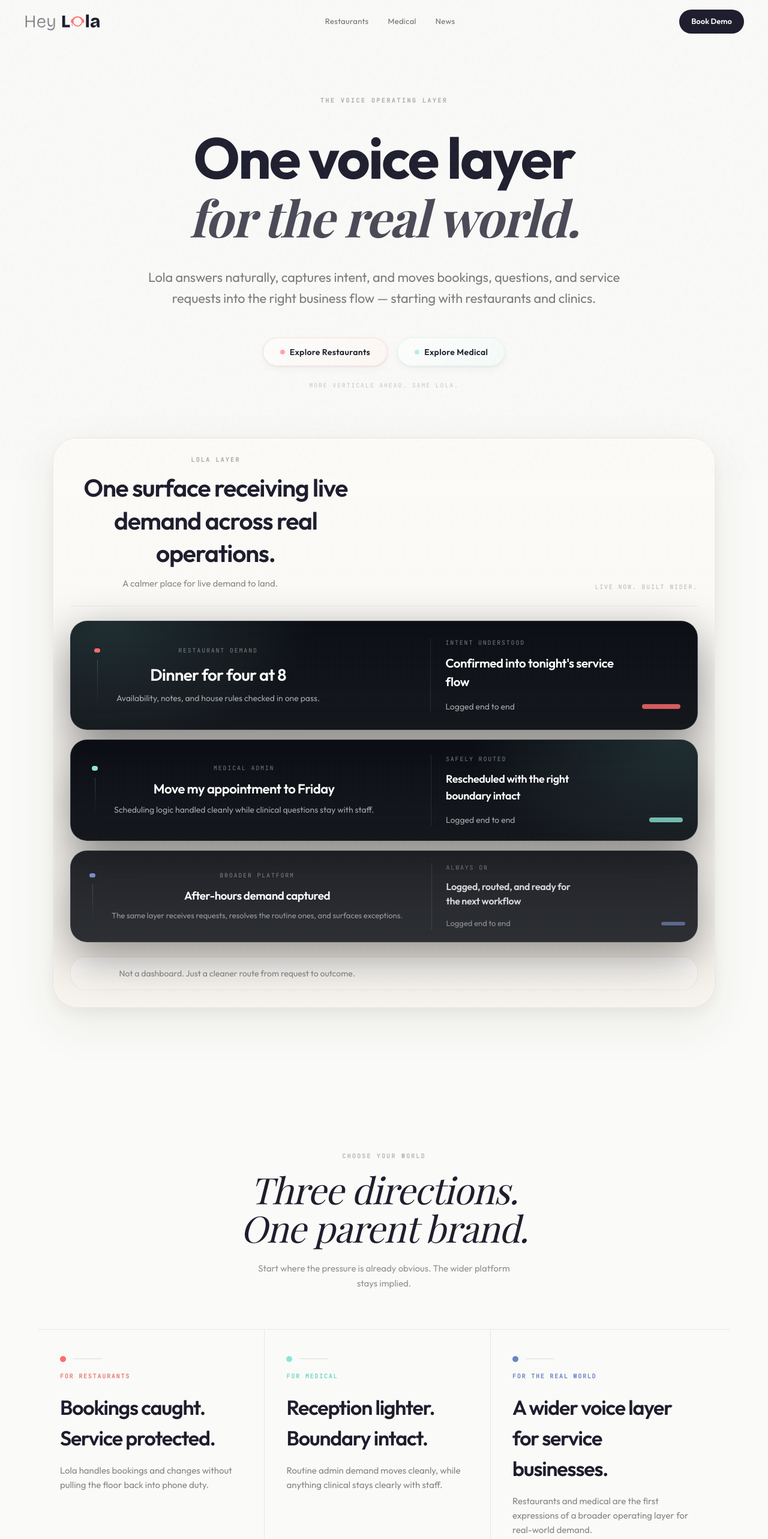
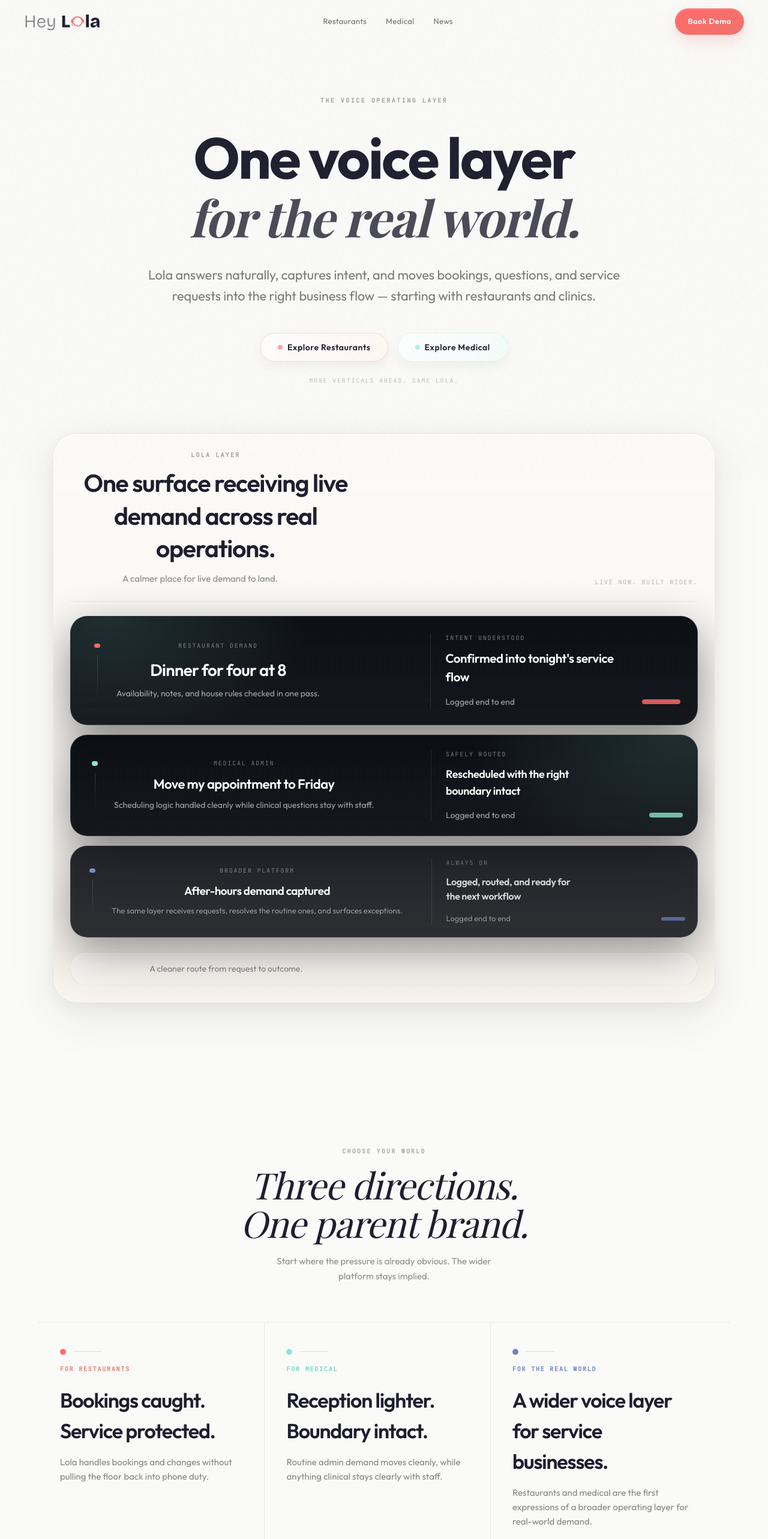
Before and after one commit to iainmacr77/r3worked-website, a Next.js app: page / in a window 1280 px wide. Shown: the top 2566 px of the page at 60% size. Built offline with nearby package versions, Linux system fonts and the light colour scheme.

Commit message:
starting to move in the right direction

```diff
--- a/src/components/homepage/ChooseYourWorld.tsx
+++ b/src/components/homepage/ChooseYourWorld.tsx
@@ -40,13 +40,13 @@ export function ChooseYourWorld() {
     <section className="w-full bg-[#FAFAF8] px-6 py-24 md:px-16 md:py-32">
       <div className="mx-auto w-full max-w-7xl">
         <div className="mx-auto mb-16 max-w-3xl text-center">
-          <p className="font-jetbrains text-[10px] font-semibold uppercase tracking-[0.22em] text-charcoal/35">
+          <p className="font-jetbrains text-[10px] font-semibold uppercase tracking-[0.22em] text-charcoal/42">
             Choose Your World
           </p>
           <h2 className="type-h2-serif mt-4 text-ink">
             Three directions. One parent brand.
           </h2>
-          <p className="mx-auto mt-6 max-w-[44ch] text-sm leading-relaxed text-charcoal/54 md:text-[15px]">
+          <p className="mx-auto mt-5 max-w-[40ch] text-sm leading-relaxed text-charcoal/56 md:text-[15px]">
             Start where the pressure is already obvious. The wider platform stays
             implied.
           </p>
@@ -54,14 +54,17 @@ export function ChooseYourWorld() {
 
         <div className="border-y border-black/8 lg:grid lg:grid-cols-[1fr_1fr_1.06fr]">
           {SECTIONS.map((section) => {
+            const isInteractive = Boolean(section.href);
             const content = (
               <article
-                className={`group flex h-full flex-col bg-transparent px-0 py-9 md:py-11 lg:px-9 ${section.href ? "transition-opacity duration-300 hover:opacity-88" : ""}`}
+                className={`group relative flex h-full flex-col px-0 py-9 transition-colors duration-300 md:py-11 lg:px-9 ${
+                  isInteractive ? "bg-transparent hover:bg-[#F7F5F0]" : "bg-transparent"
+                }`}
               >
                 <div className="flex h-full flex-col">
                   <div className="flex items-center gap-3">
                     <span className={`h-2.5 w-2.5 rounded-full ${section.accentDot}`} />
-                    <span className="h-px w-12 bg-black/12" />
+                    <span className="h-px w-12 bg-black/12 transition-colors duration-300 group-hover:bg-black/18" />
                   </div>
                   <p className={`font-jetbrains text-[10px] font-semibold uppercase tracking-[0.18em] ${section.accentText}`}>
                     <span className="sr-only">{section.name}</span>
@@ -70,15 +73,15 @@ export function ChooseYourWorld() {
                   <h3 className="mt-5 max-w-[13ch] text-[1.95rem] font-semibold tracking-[-0.035em] text-ink md:text-[2.12rem]">
                     {section.title}
                   </h3>
-                  <p className="mt-4 max-w-[31ch] text-sm leading-relaxed text-charcoal/60 md:text-[15px]">
+                  <p className="mt-3.5 max-w-[31ch] text-sm leading-relaxed text-charcoal/60 md:text-[15px]">
                     {section.description}
                   </p>
 
                   <div className="mt-auto pt-12">
-                    <div className="h-px bg-[linear-gradient(90deg,rgba(30,30,46,0.14),rgba(30,30,46,0.03))]" />
+                    <div className="h-px bg-[linear-gradient(90deg,rgba(30,30,46,0.14),rgba(30,30,46,0.03))] transition-opacity duration-300 group-hover:opacity-100 opacity-80" />
                   </div>
 
-                  {section.href ? (
+                  {isInteractive ? (
                     <div className="mt-5 inline-flex items-center gap-2 text-sm font-semibold text-ink">
                       <span>{section.ctaLabel}</span>
                       <ArrowRight className="h-4 w-4 transition-transform duration-300 group-hover:translate-x-0.5" />
--- a/src/components/homepage/HomepageHero.tsx
+++ b/src/components/homepage/HomepageHero.tsx
@@ -47,7 +47,7 @@ function LolaLayerStage() {
         <div className="relative z-10 flex flex-col gap-6">
           <div className="flex flex-col gap-4 border-b border-black/6 pb-6 md:flex-row md:items-end md:justify-between">
             <div className="max-w-3xl">
-              <p className="font-jetbrains text-[10px] font-semibold uppercase tracking-[0.22em] text-charcoal/42">
+              <p className="font-jetbrains text-[10px] font-semibold uppercase tracking-[0.22em] text-charcoal/48">
                 Lola Layer
               </p>
               <h2 className="mt-3 max-w-[18ch] text-2xl font-semibold tracking-[-0.03em] text-ink md:text-[2.55rem]">
@@ -66,18 +66,13 @@ function LolaLayerStage() {
           <div className="grid gap-4">
             {HERO_LANES.map((lane, index) => {
               const isPrimary = index === 0;
-              const isSecondary = index === 1;
               const isTertiary = index === 2;
 
               return (
                 <div
                   key={lane.id}
                   className={`grid gap-4 overflow-hidden rounded-[1.75rem] border border-white/12 p-5 text-white shadow-[0_26px_74px_rgba(0,0,0,0.45)] backdrop-blur-md md:grid-cols-[minmax(0,1.2fr)_minmax(0,0.9fr)] md:items-center ${lane.surfaceClass} ${
-                  isPrimary
-                    ? "md:p-7"
-                    : isSecondary
-                    ? "md:p-6"
-                    : "opacity-[0.9] md:p-5"
+                    isPrimary ? "md:p-7" : isTertiary ? "opacity-[0.9] md:p-5" : "md:p-6"
                   }`}
                 >
                   <div className="flex min-w-0 gap-4">
@@ -87,7 +82,7 @@ function LolaLayerStage() {
                       />
                       <span className="h-full w-px bg-[linear-gradient(180deg,rgba(255,255,255,0.18),rgba(255,255,255,0))]" />
                     </div>
-                  <div className="min-w-0 relative z-10">
+                    <div className="relative z-10 min-w-0">
                       <p className="font-jetbrains text-[10px] uppercase tracking-[0.18em] text-white/42">
                         {lane.label}
                       </p>
@@ -104,7 +99,9 @@ function LolaLayerStage() {
                       </p>
                       <p
                         className={`mt-2 leading-relaxed ${
-                        isTertiary ? "text-[13px] text-white/52" : "text-sm text-white/62"
+                          isTertiary
+                            ? "text-[13px] text-white/52"
+                            : "text-sm text-white/62"
                         }`}
                       >
                         {lane.context}
@@ -134,7 +131,9 @@ function LolaLayerStage() {
                     <div className="mt-4 flex items-center justify-between gap-3">
                       <span
                         className={`${
-                        isTertiary ? "text-[13px] text-white/48" : "text-sm text-white/62"
+                          isTertiary
+                            ? "text-[13px] text-white/48"
+                            : "text-sm text-white/62"
                         }`}
                       >
                         Logged end to end
@@ -156,8 +155,8 @@ function LolaLayerStage() {
           </div>
 
           <div className="rounded-[1.6rem] border border-black/6 bg-[linear-gradient(180deg,rgba(255,255,255,0.74),rgba(248,244,238,0.92))] px-4 py-4 md:px-5">
-            <p className="max-w-[56ch] text-sm leading-relaxed text-charcoal/56">
-              Not a dashboard. Just a cleaner route from request to outcome.
+            <p className="max-w-[52ch] text-sm leading-relaxed text-charcoal/58">
+              A cleaner route from request to outcome.
             </p>
           </div>
         </div>
@@ -176,7 +175,7 @@ export function HomepageHero() {
       {/* Content */}
       <div className="relative z-10 mx-auto flex w-[95%] max-w-6xl flex-col items-center px-6 pt-32 pb-20 text-center md:pt-40 md:pb-28">
         {/* Eyebrow */}
-        <p className="font-jetbrains text-[10px] font-semibold uppercase tracking-[0.25em] text-charcoal/40">
+        <p className="font-jetbrains text-[10px] font-semibold uppercase tracking-[0.25em] text-charcoal/46">
           The Voice Operating Layer
         </p>
 
@@ -191,26 +190,26 @@ export function HomepageHero() {
         </h1>
 
         {/* Subcopy */}
-        <p className="type-lead mx-auto mt-8 max-w-[50ch] text-charcoal/65 md:mt-10">
+        <p className="type-lead mx-auto mt-8 max-w-[48ch] text-charcoal/66 md:mt-9">
           Lola answers naturally, captures intent, and moves bookings, questions, and service requests into the right business flow — starting with restaurants and clinics.
         </p>
 
         {/* CTAs */}
-        <div className="mt-10 flex flex-wrap items-center justify-center gap-4 md:mt-12">
+        <div className="mt-10 flex flex-wrap items-center justify-center gap-4 md:mt-11">
           <Link
             href="/restaurants"
-            className="shell-glass-btn shell-glass-btn--coral group inline-flex min-h-12 items-center justify-center gap-2 rounded-full px-7 py-3 text-sm font-semibold tracking-wide text-ink"
+            className="group inline-flex min-h-12 items-center justify-center gap-2 rounded-full border border-[#E77F74]/26 bg-[linear-gradient(135deg,rgba(255,255,255,0.84)_0%,rgba(255,245,240,0.72)_100%)] px-7 py-3 text-sm font-semibold tracking-[0.04em] text-ink shadow-[inset_0_1px_0_rgba(255,255,255,0.72),0_8px_18px_rgba(45,34,17,0.05)] transition-[transform,box-shadow,border-color,background-color] duration-300 hover:-translate-y-0.5 hover:border-[#E77F74]/34 hover:shadow-[inset_0_1px_0_rgba(255,255,255,0.76),0_12px_24px_rgba(45,34,17,0.07)] active:translate-y-0 active:scale-[0.98]"
           >
             <span className="h-2 w-2 rounded-full bg-coral/60 transition-colors group-hover:bg-coral" />
             Explore Restaurants
           </Link>
           <Link
             href="/medical"
-            className="shell-glass-btn shell-glass-btn--mint group inline-flex min-h-12 items-center justify-center gap-2 rounded-full px-7 py-3 text-sm font-semibold tracking-wide text-ink"
+            className="group inline-flex min-h-12 items-center justify-center gap-2 rounded-full border px-7 py-3 text-sm font-semibold tracking-[0.04em] text-ink shadow-[inset_0_1px_0_rgba(255,255,255,0.72),0_8px_18px_rgba(45,34,17,0.05)] transition-[transform,box-shadow,border-color,background-color] duration-300 hover:-translate-y-0.5 hover:shadow-[inset_0_1px_0_rgba(255,255,255,0.76),0_12px_24px_rgba(45,34,17,0.07)] active:translate-y-0 active:scale-[0.98]"
             style={{
               borderColor: "rgba(141, 229, 213, 0.24)",
               background:
-                "linear-gradient(135deg, rgba(255,255,255,0.70) 0%, rgba(240,252,249,0.56) 100%)",
+                "linear-gradient(135deg, rgba(255,255,255,0.84) 0%, rgba(240,252,249,0.72) 100%)",
             }}
           >
             <span
@@ -222,7 +221,7 @@ export function HomepageHero() {
         </div>
 
         {/* Tertiary */}
-        <p className="mt-6 font-jetbrains text-[10px] uppercase tracking-[0.18em] text-charcoal/25">
+        <p className="mt-6 font-jetbrains text-[10px] uppercase tracking-[0.18em] text-charcoal/30">
           More verticals ahead. Same Lola.
         </p>
 
--- a/src/components/homepage/HomepageNavbar.tsx
+++ b/src/components/homepage/HomepageNavbar.tsx
@@ -10,22 +10,88 @@ type NavMode = "top" | "scrolled";
 
 export function HomepageNavbar() {
   const [navMode, setNavMode] = useState<NavMode>("top");
+  const [isVisible, setIsVisible] = useState(true);
   const [menuOpen, setMenuOpen] = useState(false);
   const latestModeRef = useRef<NavMode>("top");
+  const latestVisibleRef = useRef(true);
+  const lastScrollYRef = useRef(0);
+  const scrollAccumulatorRef = useRef(0);
+  const rafRef = useRef<number | null>(null);
 
   useEffect(() => {
+    const syncVisibility = (nextVisible: boolean) => {
+      if (latestVisibleRef.current !== nextVisible) {
+        latestVisibleRef.current = nextVisible;
+        setIsVisible(nextVisible);
+      }
+    };
+
     const update = () => {
       const y = window.scrollY;
-      const target: NavMode = y > 48 ? "scrolled" : "top";
+      const target: NavMode = y > 40 ? "scrolled" : "top";
+
       if (latestModeRef.current !== target) {
         latestModeRef.current = target;
         setNavMode(target);
       }
+
+      if (menuOpen) {
+        lastScrollYRef.current = y;
+        scrollAccumulatorRef.current = 0;
+        syncVisibility(true);
+        return;
+      }
+
+      if (y <= 24) {
+        lastScrollYRef.current = y;
+        scrollAccumulatorRef.current = 0;
+        syncVisibility(true);
+        return;
+      }
+
+      const delta = y - lastScrollYRef.current;
+      lastScrollYRef.current = y;
+
+      if (Math.abs(delta) < 2) {
+        return;
+      }
+
+      const accumulator = scrollAccumulatorRef.current;
+      const nextAccumulator =
+        accumulator === 0 || Math.sign(accumulator) === Math.sign(delta)
+          ? accumulator + delta
+          : delta;
+
+      scrollAccumulatorRef.current = nextAccumulator;
+
+      if (nextAccumulator > 18 && y > 120) {
+        scrollAccumulatorRef.current = 0;
+        syncVisibility(false);
+      } else if (nextAccumulator < -18) {
+        scrollAccumulatorRef.current = 0;
+        syncVisibility(true);
+      }
     };
+
+    const onScroll = () => {
+      if (rafRef.current !== null) return;
+
+      rafRef.current = window.requestAnimationFrame(() => {
+        rafRef.current = null;
+        update();
+      });
+    };
+
     update();
-    window.addEventListener("scroll", update, { passive: true });
-    return () => window.removeEventListener("scroll", update);
-  }, []);
+    window.addEventListener("scroll", onScroll, { passive: true });
+
+    return () => {
+      window.removeEventListener("scroll", onScroll);
+      if (rafRef.current !== null) {
+        window.cancelAnimationFrame(rafRef.current);
+      }
+    };
+  }, [menuOpen]);
 
   const links = [
     { href: "/restaurants", label: "Restaurants" },
@@ -33,10 +99,20 @@ export function HomepageNavbar() {
     { href: "/news", label: "News" },
   ];
 
+  const handleMenuToggle = () => {
+    if (!menuOpen && !latestVisibleRef.current) {
+      latestVisibleRef.current = true;
+      setIsVisible(true);
+    }
+
+    setMenuOpen((prev) => !prev);
+  };
+
   return (
     <header
       className={cn(
-        "fixed inset-x-0 top-0 z-50 transition-all duration-300",
+        "fixed inset-x-0 top-0 z-50 transition-[transform,background-color,box-shadow,border-color] duration-500 ease-[cubic-bezier(0.22,1,0.36,1)]",
+        isVisible || menuOpen ? "translate-y-0" : "-translate-y-[105%]",
         navMode === "scrolled"
           ? "shell-glass-nav"
           : "bg-transparent"
@@ -74,9 +150,10 @@ export function HomepageNavbar() {
         <div className="hidden md:flex items-center gap-3">
           <Link
             href="/book"
-            className="rounded-full bg-ink px-5 py-2.5 text-[13px] font-semibold text-[#FAFAF8] transition-all duration-200 hover:bg-ink/85 active:scale-[0.97]"
+            className="group relative inline-flex min-h-11 items-center justify-center overflow-hidden rounded-full border border-coral/55 bg-[linear-gradient(135deg,#FF6B6B_0%,#F0716B_100%)] px-5 py-2.5 text-[13px] font-semibold tracking-[0.04em] text-white shadow-[inset_0_1px_0_rgba(255,255,255,0.2),0_10px_22px_rgba(231,127,116,0.22)] transition-[transform,box-shadow,border-color,background-color] duration-300 hover:-translate-y-0.5 hover:border-coral/70 hover:shadow-[inset_0_1px_0_rgba(255,255,255,0.26),0_14px_28px_rgba(231,127,116,0.28)] active:translate-y-0 active:scale-[0.98]"
           >
-            Book Demo
+            <span className="pointer-events-none absolute inset-0 bg-[linear-gradient(105deg,rgba(255,255,255,0)_28%,rgba(255,255,255,0.28)_50%,rgba(255,255,255,0)_72%)] translate-x-[-120%] transition-transform duration-700 ease-[cubic-bezier(0.22,1,0.36,1)] group-hover:translate-x-[120%]" />
+            <span className="relative z-10">Book Demo</span>
           </Link>
         </div>
 
@@ -84,7 +161,7 @@ export function HomepageNavbar() {
         <button
           aria-label="Toggle menu"
           aria-expanded={menuOpen}
-          onClick={() => setMenuOpen((prev) => !prev)}
+          onClick={handleMenuToggle}
           className="inline-flex h-10 w-10 items-center justify-center rounded-full text-ink md:hidden"
         >
           {menuOpen ? <X size={20} /> : <Menu size={20} />}
@@ -113,9 +190,10 @@ export function HomepageNavbar() {
         <Link
           href="/book"
           onClick={() => setMenuOpen(false)}
-          className="mt-3 block rounded-full bg-ink px-5 py-2.5 text-center text-sm font-semibold text-[#FAFAF8]"
+          className="group relative mt-3 block overflow-hidden rounded-full border border-coral/55 bg-[linear-gradient(135deg,#FF6B6B_0%,#F0716B_100%)] px-5 py-2.5 text-center text-sm font-semibold tracking-[0.04em] text-white shadow-[inset_0_1px_0_rgba(255,255,255,0.2),0_10px_22px_rgba(231,127,116,0.18)]"
         >
-          Book Demo
+          <span className="pointer-events-none absolute inset-0 bg-[linear-gradient(105deg,rgba(255,255,255,0)_28%,rgba(255,255,255,0.22)_50%,rgba(255,255,255,0)_72%)]" />
+          <span className="relative z-10">Book Demo</span>
         </Link>
       </div>
     </header>
```
Lines whose indentation alone changed are shown as unchanged.
